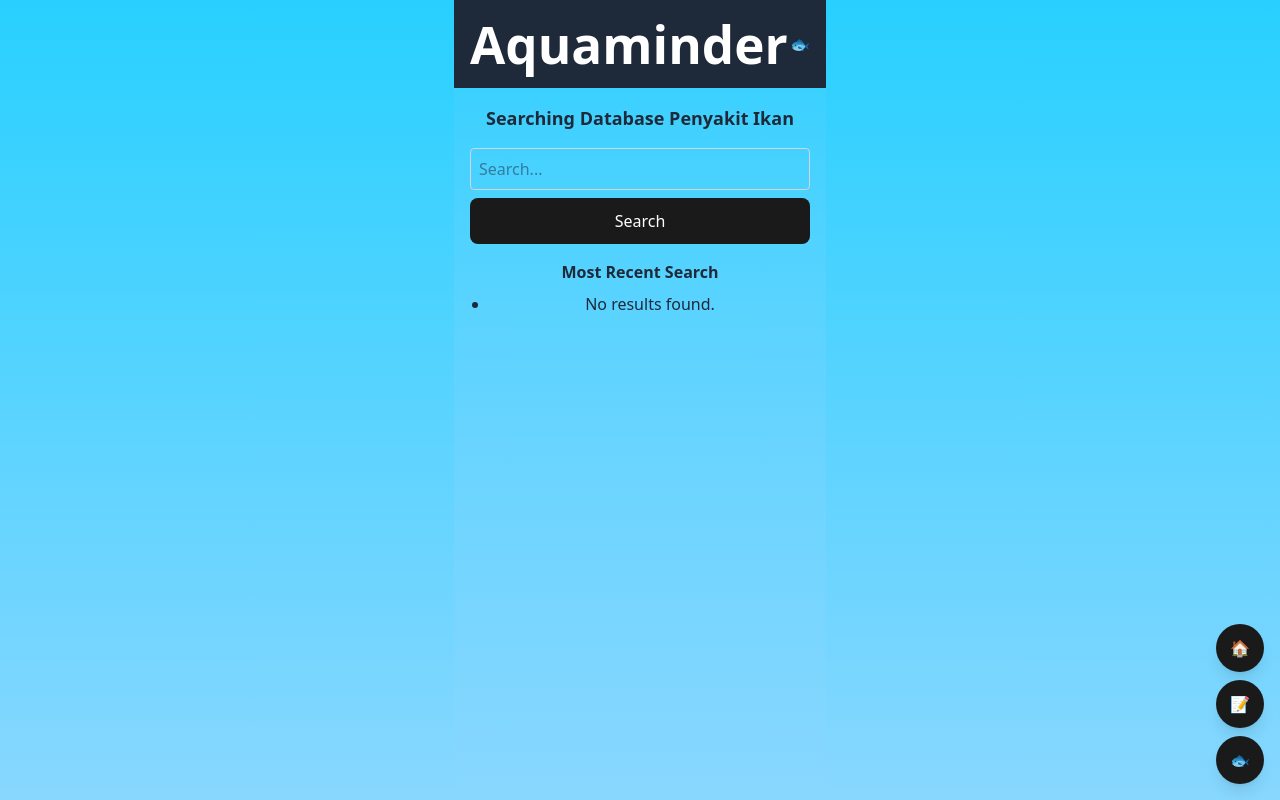
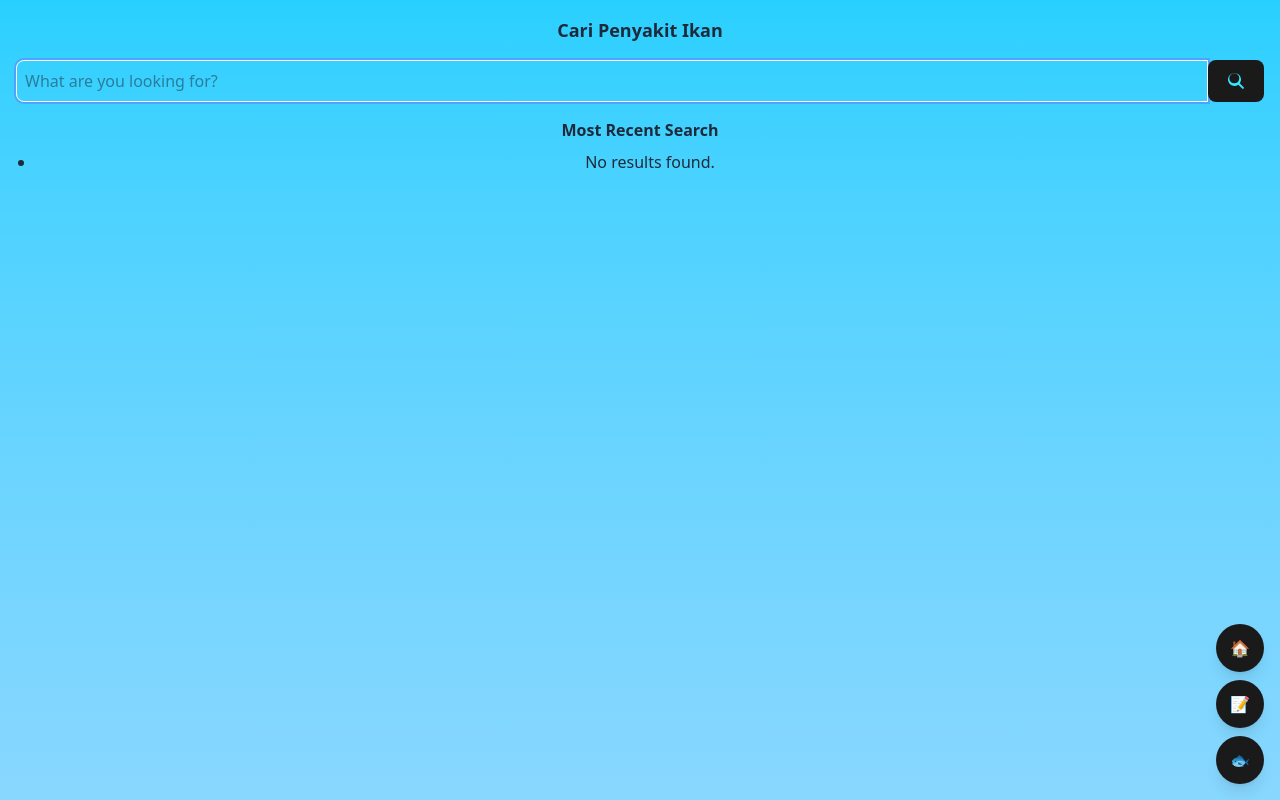
Before and after one commit to bigguydunk/Aquaminder, a React (Vite) app in the folder REAL/Aqua/Aquaminder/: page /database-search in a window 1280 px wide. Built offline with nearby package versions, Linux system fonts and the light colour scheme.

Commit message:
penyesuaian ui

```diff
--- a/REAL/Aqua/Aquaminder/src/pages/DatabaseSearch.tsx
+++ b/REAL/Aqua/Aquaminder/src/pages/DatabaseSearch.tsx
@@ -1,10 +1,11 @@
-import React, { useState } from "react";
+import React, { useState, useRef, useEffect } from "react";
 import { useNavigate } from "react-router-dom";
 
 const DatabaseSearch = () => {
   const [searchTerm, setSearchTerm] = useState("");
   const [results, setResults] = useState<string[]>([]);
   const navigate = useNavigate();
+  const inputRef = useRef<HTMLInputElement>(null);
 
   const handleSearch = () => {
     const mockResults = [
@@ -21,28 +22,58 @@ const DatabaseSearch = () => {
     navigate("/disease-detail");
   };
 
-  return (
-    <div className="min-h-screen bg-gradient-to-b from-[#28D0FF] to-[#88D7FF] text-gray-800">
-      <header className="bg-gray-800 text-white p-4 flex justify-between items-center">
-        <h1 className="text-xl font-bold">Aquaminder</h1>
-        <span>🐟</span>
-      </header>
-      <main className="p-4">
-        <h2 className="text-lg font-semibold mb-4">Searching Database Penyakit Ikan</h2>
-        <div className="mb-4">
+  const SearchBar = () => {
+    const handleKeyDown = (e: React.KeyboardEvent<HTMLInputElement>) => {
+      if (e.key === "Enter") {
+        handleSearch();
+      }
+    };
+
+    return (
+      <div className="w-full mx-auto relative mt-4">
+        <div className="flex w-full">
           <input
+            ref={inputRef}
             type="text"
             value={searchTerm}
             onChange={(e) => setSearchTerm(e.target.value)}
-            placeholder="Search..."
-            className="w-full p-2 border border-gray-300 rounded"
+            onKeyDown={handleKeyDown}
+            className="w-full border border-white rounded-l-md p-2 focus:outline-none focus:ring-2 focus:ring-blue-400"
+            placeholder="What are you looking for?"
           />
           <button
+            type="button"
             onClick={handleSearch}
-            className="mt-2 w-full bg-gray-800 text-white p-2 rounded hover:bg-gray-700"
+            className="bg-white border border-black rounded-r-md p-2 flex items-center justify-center"
+            aria-label="Search"
           >
-            Search
+            <svg
+              xmlns="http://www.w3.org/2000/svg"
+              width="16"
+              height="16"
+              fill="#34e7ff"
+              viewBox="0 0 16 16"
+            >
+              <path d="M11.742 10.344a6.5 6.5 0 1 0-1.397 1.398h-.001l3.85 3.85a1 1 0 0 0 1.415-1.414l-3.85-3.85zm-5.442 0a5 5 0 1 1 0-10 5 5 0 0 1 0 10z" />
+            </svg>
           </button>
+        </div>
+      </div>
+    );
+  };
+
+  useEffect(() => {
+    if (inputRef.current) {
+      inputRef.current.focus();
+    }
+  }, [searchTerm]);
+
+  return (
+    <div className="min-h-screen w-screen bg-gradient-to-b from-[#28D0FF] to-[#88D7FF] text-gray-800">
+      <main className="p-4">
+        <h2 className="text-lg font-bold mb-4">Cari Penyakit Ikan</h2>
+        <div className="mb-4">
+          <SearchBar />
         </div>
         <div>
           <h3 className="text-md font-semibold mb-2">
--- a/REAL/Aqua/Aquaminder/src/pages/DiseaseDetail.tsx
+++ b/REAL/Aqua/Aquaminder/src/pages/DiseaseDetail.tsx
@@ -6,15 +6,13 @@ const DiseaseDetail = () => {
 
   return (
     <div className="min-h-screen bg-gradient-to-b from-[#28D0FF] to-[#88D7FF] text-gray-800">
-      <header className="bg-gray-800 text-white p-4 flex justify-between items-center">
-        <button onClick={() => navigate(-1)} className="text-xl">
+      <main className="p-4">
+        <button onClick={() => navigate(-1)} className="text-xl mb-4 text-[#34e7ff] absolute top-4 left-4">
           ←
         </button>
-        <h1 className="text-xl font-bold">Aquaminder</h1>
-        <span>🐟</span>
-      </header>
-      <main className="p-4">
-        <h2 className="text-lg font-semibold mb-4">Iridovirus Dwarf Gourami Disease</h2>
+
+        <h2 className="text-lg font-bold mb-4 mt-8">Iridovirus Dwarf Gourami Disease</h2>
+
         <div className="mb-4">
           <img
             src="https://via.placeholder.com/300x150"
```
